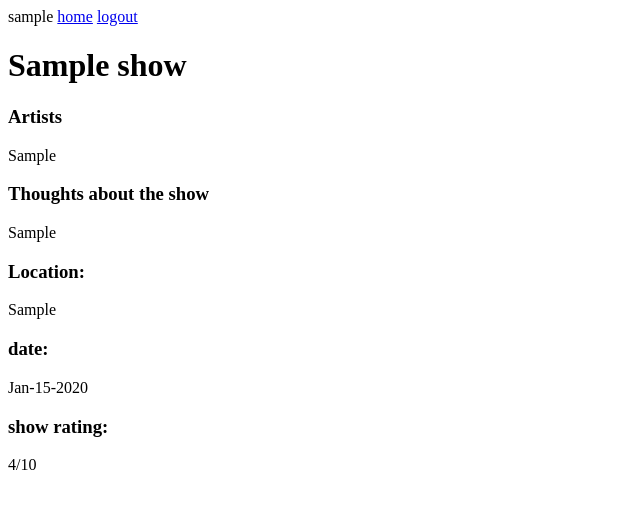
After one commit to ChaseChiga/Concert_Hall, a Flask app: page /shows/1 in a window 1280 px wide. The commit adds this page. Shown: the top 509 px of the page, without its empty margins (0-640 px from the left). Run offline with Flask 3, Linux system fonts and the light colour scheme; the visitor is signed in with stand-in values (Sample User, id 1); tables that the repository leaves empty or names only in its code hold one stand-in row (values such as "Sample post").

Commit message:
created the show model and adding and view functionality

```diff
--- /dev/null
+++ b/app/controllers/shows.py
@@ -0,0 +1,28 @@
+from app import app
+from flask import session, render_template, request, redirect, flash
+from app.models.user import User
+from app.models.show import Show
+
+
+@app.route('/shows/new')
+def get_add_page():
+    if 'user_id' not in session:
+        return redirect('/logout')
+    id = session['user_id']
+    return render_template("add.html", active_user = User.get_by_id(id))
+
+@app.route('/shows/new', methods= ['POST'])
+def add_show():
+    if 'user_id' not in session:
+        return redirect('/logout')
+    if not Show.validate_new_show(request.form):
+        return redirect('/shows/new')
+    Show.create(request.form)
+    return redirect("/dashboard")
+
+@app.route('/shows/<int:id>')
+def get_view_page(id):
+    if 'user_id' not in session:
+        return redirect('/logout')
+    user_id = session['user_id']
+    return render_template("view.html", active_user = User.get_by_id(user_id), show = Show.get_by_id_with_creator(id),)
--- a/app/controllers/users.py
+++ b/app/controllers/users.py
@@ -2,6 +2,7 @@ from app import app
 from flask_bcrypt import Bcrypt
 from flask import session, render_template, request, redirect, flash
 from app.models.user import User
+from app.models.show import Show
 
 bcrypt = Bcrypt(app)
 @app.route('/')
@@ -48,7 +49,7 @@ def get_dashboard():
     if 'user_id' not in session:
         return redirect('/logout')
     id = session['user_id']
-    return render_template("dashboard.html")
+    return render_template("dashboard.html", active_user = User.get_by_id(id), user_shows = Show.get_by_creator(id))
 
 @app.route('/logout')
 def logout():
--- /dev/null
+++ b/app/models/show.py
@@ -0,0 +1,85 @@
+from app.config.mysqlconnector import MySQLConnection
+from flask import flash
+from datetime import date, datetime
+from app.models.user import User
+
+current_date =datetime.now()
+
+class Show:
+
+    DB = "concert_hall_schema"
+
+    def __init__(self, data):
+
+        self.id = data['id']
+        self.name = data['name']
+        self.artists = data['artist']
+        self.location = data['location']
+        self.date = data['date']
+        self.rating = data['rating']
+        self.thoughts = data['thoughts']
+        self.user_id = data["user_id"]
+        self.public = data['public']
+        self.creator = None
+
+    @classmethod
+    def get_by_creator(cls, user_id):
+        query = """SELECT *
+        FROM
+        shows
+        WHERE shows.user_id = %(user_id)s
+        ;"""
+        results = MySQLConnection(cls.DB).query_db(query, {"user_id": user_id})
+        return results
+
+    @classmethod
+    def get_by_id_with_creator(cls, id):
+        query = """SELECT *
+        FROM
+        shows
+        JOIN
+        users
+        ON
+        shows.user_id = users.id
+        WHERE shows.id = %(id)s
+        ;"""
+        results = MySQLConnection(cls.DB).query_db(query, {"id": id})
+        return results[0]
+
+    @classmethod
+    def create(cls, data):
+        query = """
+            INSERT INTO shows (name, artist, location, date, rating, thoughts, public, user_id)
+            VALUES (%(name)s, %(artists)s, %(location)s, %(date)s, %(rating)s, %(thoughts)s, %(public)s, %(user_id)s)"""
+        result = MySQLConnection(cls.DB).query_db(query, data)
+        print(result)
+        return result
+
+    @staticmethod
+    def validate_new_show(data):
+        is_valid = True
+        if len(data['location']) < 1:
+            flash("Location must not be blank")
+            is_valid = False
+        if len(data['thoughts']) < 1:
+            flash("Your thoughts must not be blank")
+            is_valid = False
+        if len(data['date']) < 1:
+            flash("The date of the show must not be blank")
+            is_valid = False
+        elif datetime.strptime(data['date'], '%Y-%m-%d') > current_date:
+            flash("the Date of the show must be in the past")
+            is_valid = False
+        if len(data['name']) < 1:
+            flash("The name of the show must not be blank")
+            is_valid = False
+        if len(data['artists']) < 1:
+            flash("The show must have artists")
+            is_valid = False
+        if 'public' not in data:
+            flash("you must select if the post is public or not")
+            is_valid = False
+        if len(data['rating']) < 1:
+            flash("you must rate the show between 0 and 10")
+            is_valid = False
+        return is_valid
--- a/app/models/user.py
+++ b/app/models/user.py
@@ -55,6 +55,18 @@ class User:
         else:
             return False
 
+    @classmethod
+    def get_by_id(cls, id):
+        query = """SELECT
+        *
+        FROM
+        users
+        WHERE
+        id = %(id)s
+        ;"""
+        results = MySQLConnection(cls.DB).query_db(query, {"id": id})
+        return User(results[0])
+
     @staticmethod
     def validate_new_user(data):
         is_valid = True
--- /dev/null
+++ b/app/templates/view.html
@@ -0,0 +1,41 @@
+<!DOCTYPE html>
+<html lang="en">
+<head>
+    <meta charset="UTF-8">
+    <meta name="viewport" content="width=device-width, initial-scale=1.0">
+    <title>View show</title>
+</head>
+<body>
+    <div>
+        {{active_user.username}}
+        <a href="/dashboard">home</a>
+        <a href="/logout">logout</a>
+    </div>
+    <div>
+        <h1>
+            {{show.name}}
+        </h1>
+    </div>
+    <div>
+        <h3>Artists</h3>
+        {{show.artist}}
+    </div>
+    <div>
+        <div>
+            <h3>Thoughts about the show</h3>
+            {{show.thoughts}}
+        </div>
+        <div>
+            {% if show.user_id != active_user.id %}
+            <h3>Seen by:</h3>{{show.username}}
+            {% endif %}
+            <h3>Location:</h3>
+            {{show.location}}
+            <h3>date:</h3>
+            {{show.date.strftime('%b-%d-%Y')}}
+            <h3>show rating:</h3>
+            {{show.rating}}/10
+        </div>
+    </div>
+</body>
+</html>
--- a/server.py
+++ b/server.py
@@ -1,6 +1,7 @@
 from app import app
 
 from app.controllers import users
+from app.controllers import shows
 
 if __name__=="__main__":   # Ensure this file is being run directly and not from a different module
     app.run(debug=True)
```
Also changed, not shown: app/templates/add.html (added, +68 -0 lines), app/templates/dashboard.html (+35 -2 lines).
